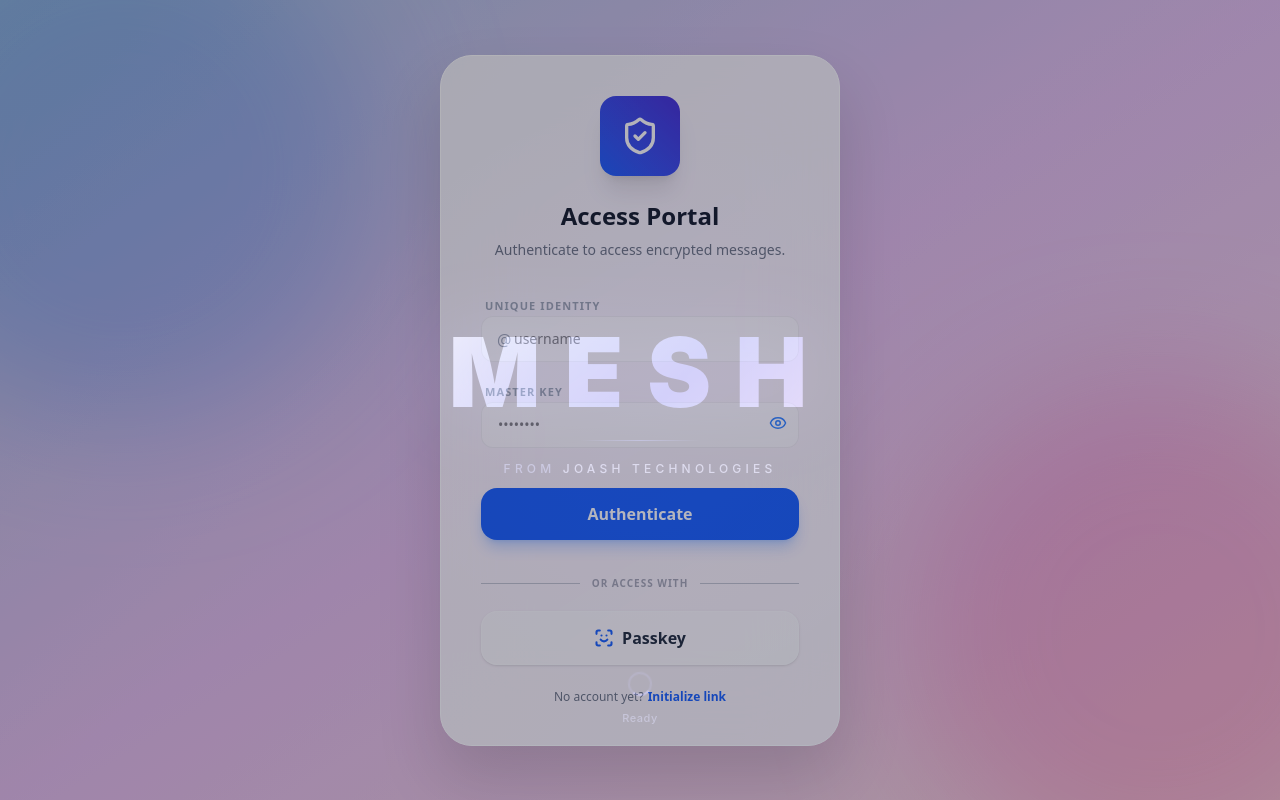
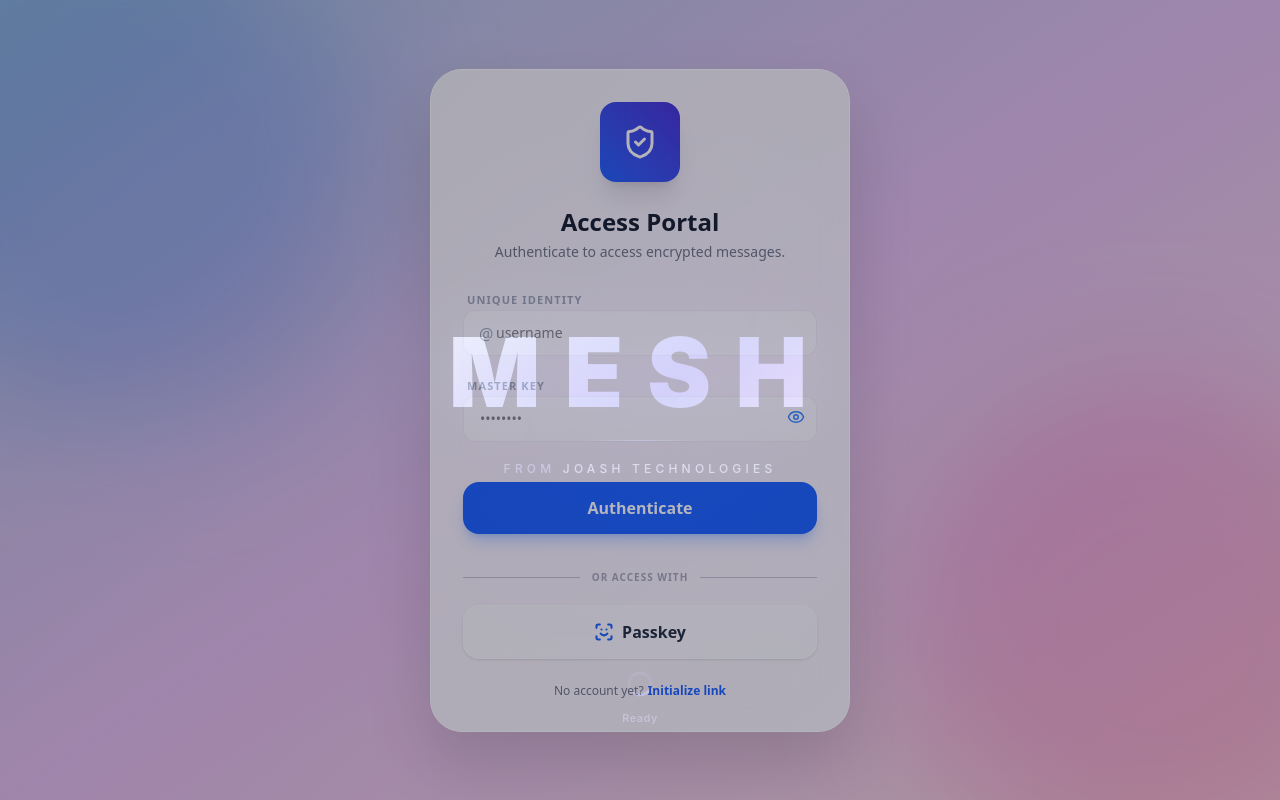
Before and after one commit to alfredjoejr/Mesh, a React (Vite) app: page / in a window 1280 px wide. Built offline with nearby package versions, Linux system fonts and the light colour scheme.

Commit message:
fixed UI scrolling issue in login

```diff
--- a/src/App.tsx
+++ b/src/App.tsx
@@ -18,7 +18,7 @@
       {!splashDone && <SplashScreen onFinished={handleSplashFinished} />}
 
       {/* Main App */}
-      <div className="h-screen w-screen bg-gradient-to-br from-[#A2C2E1] via-[#E2BBE9] to-[#F9D1D1] font-sans flex flex-col p-2 sm:p-4 md:p-6 relative overflow-hidden select-none">
+      <div className="min-h-screen h-screen w-screen bg-gradient-to-br from-[#A2C2E1] via-[#E2BBE9] to-[#F9D1D1] font-sans flex flex-col p-2 sm:p-4 md:p-6 relative overflow-y-auto overflow-x-hidden select-none">
         {/* BACKGROUND DECORATION */}
         <div className="absolute top-[-10%] left-[-10%] w-[500px] h-[500px] bg-blue-400 rounded-full mix-blend-multiply filter blur-3xl opacity-30 pointer-events-none"></div>
         <div className="absolute bottom-[-10%] right-[-10%] w-[500px] h-[500px] bg-pink-400 rounded-full mix-blend-multiply filter blur-3xl opacity-30 pointer-events-none"></div>
@@ -27,7 +27,7 @@
           {currentUser ? (
             <ChatLayout currentUser={currentUser} onLogout={() => setCurrentUser(null)} />
           ) : (
-            <div className="m-auto w-full max-w-[400px]">
+            <div className="m-auto w-full max-w-[420px] py-4">
               <LoginScreen onLogin={(user) => setCurrentUser(user)} />
             </div>
           )}
--- a/src/components/auth/LoginScreen.tsx
+++ b/src/components/auth/LoginScreen.tsx
@@ -163,16 +163,16 @@
     <motion.div
       initial={{ opacity: 0, scale: 0.95 }}
       animate={{ opacity: 1, scale: 1 }}
-      className="w-full bg-white/80 backdrop-blur-2xl rounded-[32px] shadow-[0_32px_64px_rgba(0,0,0,0.15)] border border-white p-8 sm:p-10 flex flex-col items-center"
+      className="w-full bg-white/80 backdrop-blur-2xl rounded-[32px] shadow-[0_32px_64px_rgba(0,0,0,0.15)] border border-white p-6 sm:p-8 flex flex-col items-center max-h-[90vh] overflow-y-auto"
     >
-      <div className="w-20 h-20 bg-gradient-to-tr from-blue-600 to-indigo-700 rounded-2xl shadow-xl flex items-center justify-center mb-6">
-        <ShieldCheck size={40} className="text-white" strokeWidth={2} />
+      <div className="w-16 h-16 sm:w-20 sm:h-20 bg-gradient-to-tr from-blue-600 to-indigo-700 rounded-2xl shadow-xl flex items-center justify-center mb-4 sm:mb-6 flex-shrink-0">
+        <ShieldCheck size={36} className="text-white" strokeWidth={2} />
       </div>
 
-      <h1 className="text-2xl font-bold text-gray-900 mb-2">
+      <h1 className="text-xl sm:text-2xl font-bold text-gray-900 mb-1">
         {isLogin ? 'Access Portal' : 'Initialize Link'}
       </h1>
-      <p className="text-sm text-gray-500 mb-8 text-center">
+      <p className="text-xs sm:text-sm text-gray-500 mb-6 text-center">
         {isLogin ? 'Authenticate to access encrypted messages.' : 'Create your end-to-end encrypted profile to begin.'}
       </p>
 
```
